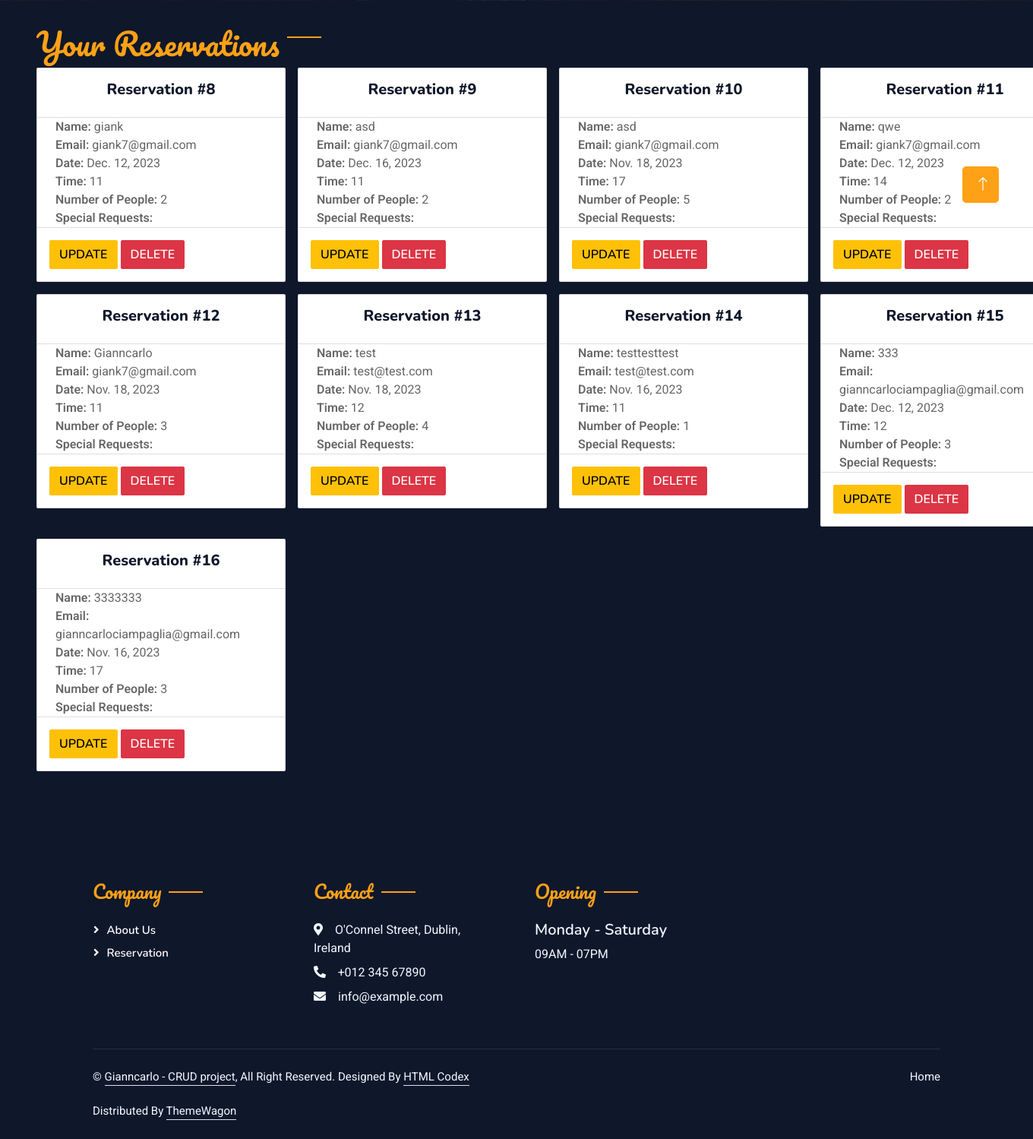
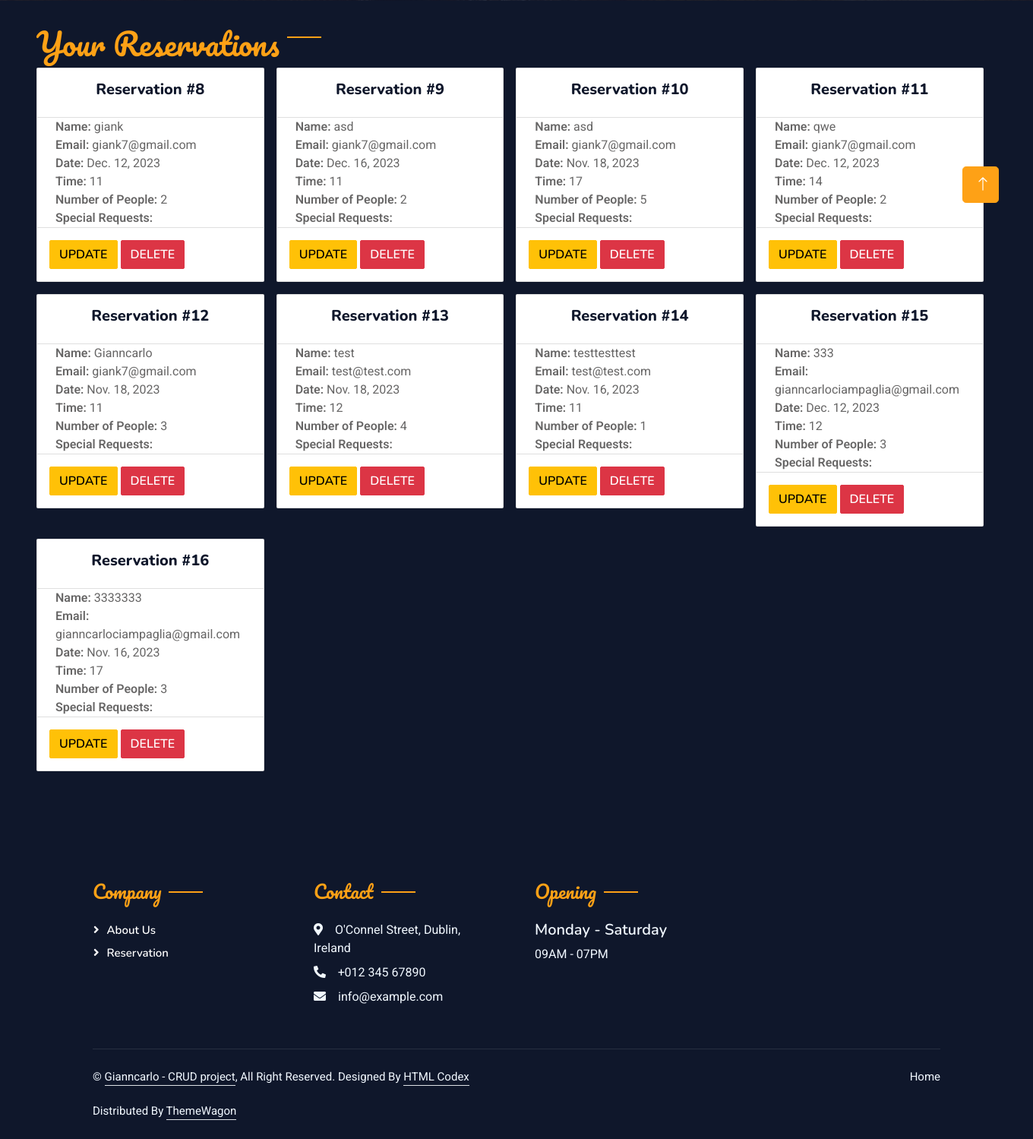
Before and after one commit to giankpetrov/CRUD-P4, a Django app: page /profile/reservation_list/ in a window 1360 px wide; the page is wider, and only the part inside the window is pictured. Shown: the part 488-1987 px from the top of that part at 76% size. Run offline with Django 3.2, Linux system fonts and the light colour scheme; a user stored in the database is signed in; data comes from the database, SQL or seed files in the repository; both versions use the stored data as it was after the commit; some libraries are stand-ins or nearby versions.

Commit message:
FIX overflow cards

```diff
--- a/templates/includes/list.html
+++ b/templates/includes/list.html
@@ -14,7 +14,7 @@
 <div id="reservation" class="container-xxl px-0 wow fadeInUp" data-wow-delay="0.1s">
     <div class="row g-0">
         <div class="pb-5 col-md-12 bg-dark d-flex align-items-center">
-            <div class="mx-5 pt-3 col-md-12 wow fadeInUp" data-wow-delay="0.2s">
+            <div class="mx-5 pt-3 col-md-11 wow fadeInUp" data-wow-delay="0.2s">
                 <h1 class="pt-3 section-title ff-secondary text-start text-primary fw-normal">Your Reservations</h1>
                 <!--<h1 class="text-white mb-4">Book A Table Online</h1>-->
                 {% if reservations %}
```
Also changed, not shown: db.sqlite3.
